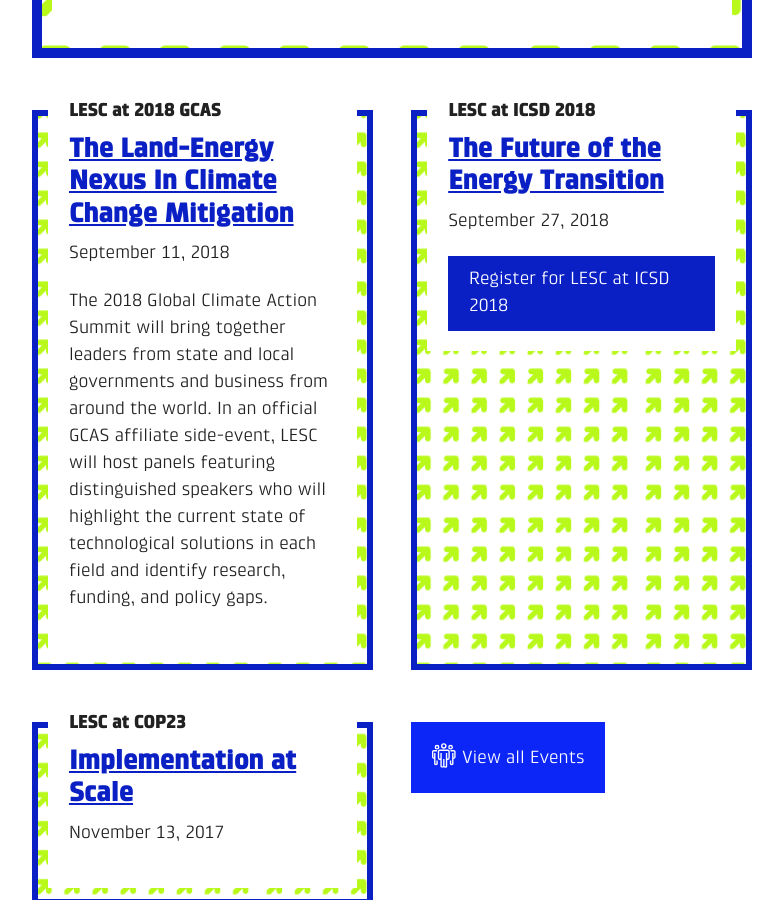
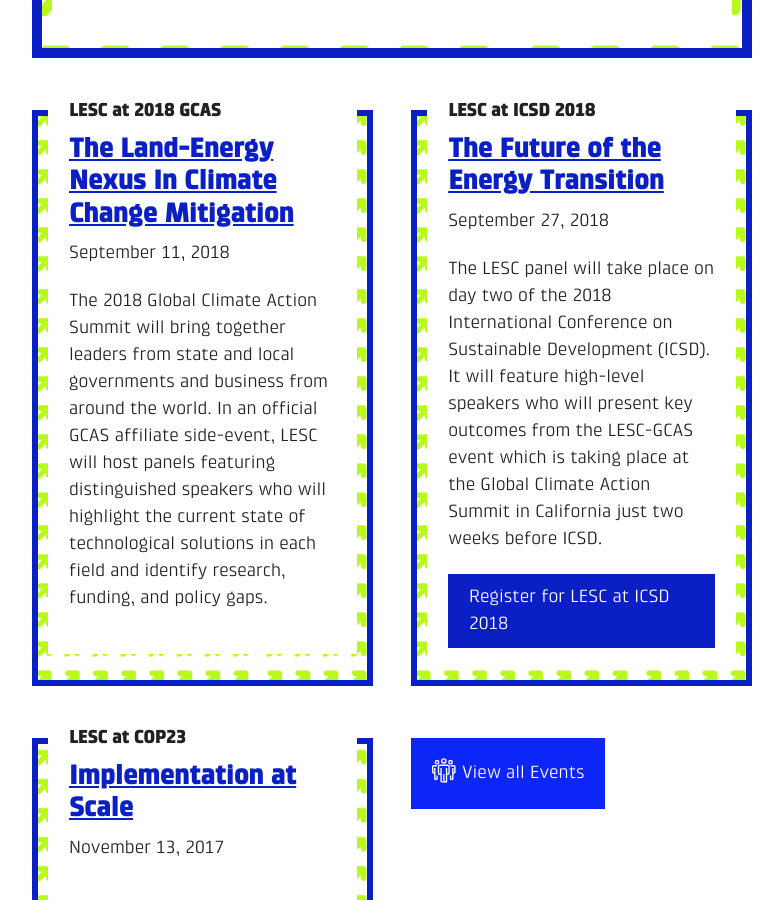
Before and after one commit to ryanswaney/lesc-jekyll, a Jekyll site: the page built from index.markdown, in a window 1280 px wide and 900 px high, scrolled down 519 px. Shown: the whole window, without its empty margins (229-1012 px from the left). Built offline with Jekyll 4.4.1, drawn with Linux system fonts in a browser that asks for light colours; nearby versions of some CDN libraries.

Commit message:
Updated Lesc At Icsd 2018

```diff
--- a/_event/lesc-at-icsd-2018.markdown
+++ b/_event/lesc-at-icsd-2018.markdown
@@ -6,6 +6,10 @@
 location-text: Alfred Lerner Hall, Columbia University
 event-date-text: September 27, 2018
 registration-url: http://ic-sd.org/register/
+blurb: The LESC panel will take place on day two of the 2018 International Conference
+  on Sustainable Development (ICSD). It will feature high-level speakers who will
+  present key outcomes from the LESC-GCAS event which is taking place at the Global
+  Climate Action Summit in California just two weeks before ICSD.
 ---
 
 This year’s __International Conference on Sustainable Development__ will be the most important and historic yet! Not only will the science and policy be at the cutting edge; the conference will take place on multiple campuses around the world, making it a truly global event. ICSD will host students from around the world, top scientists, and world leaders from politics to government to the UN.
```
